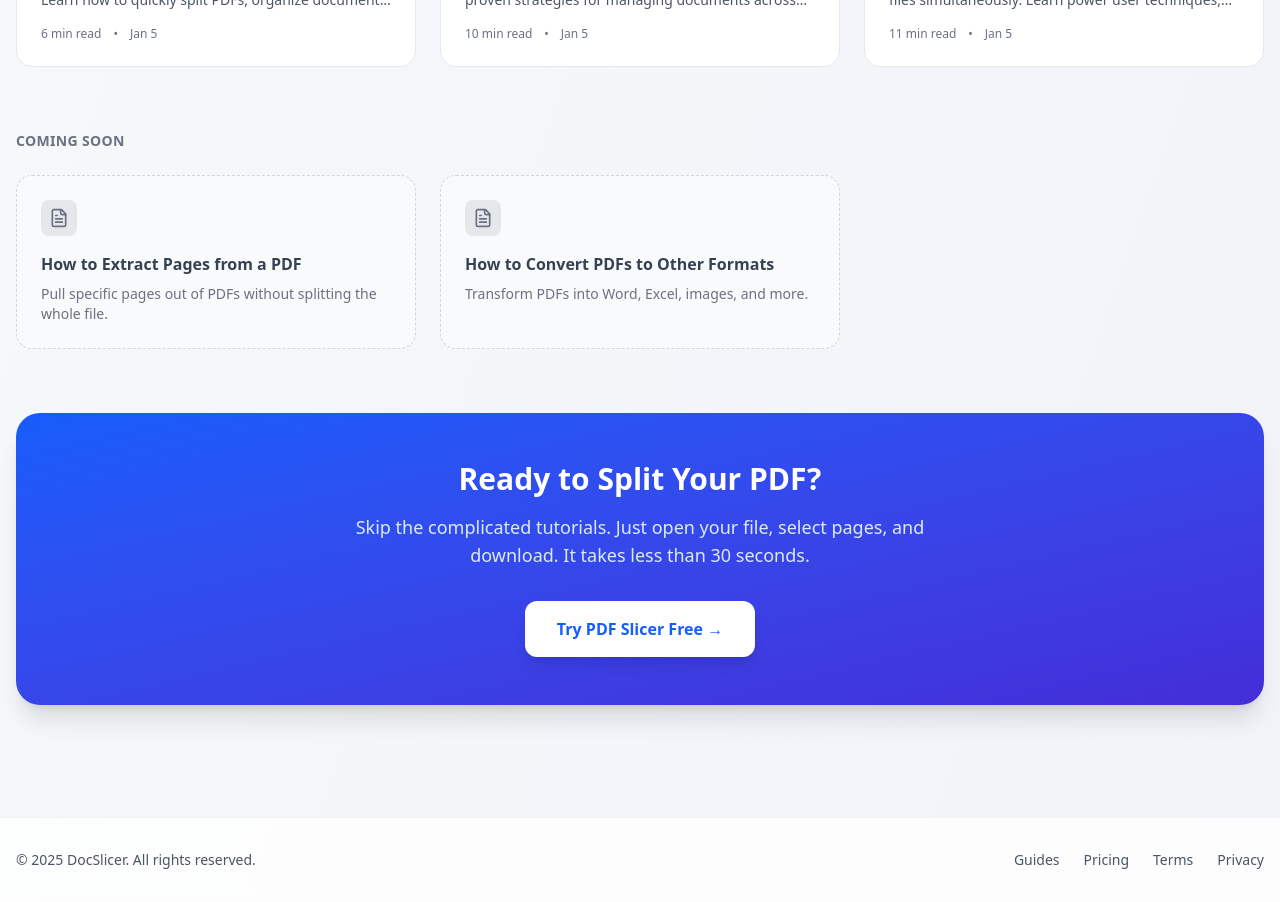
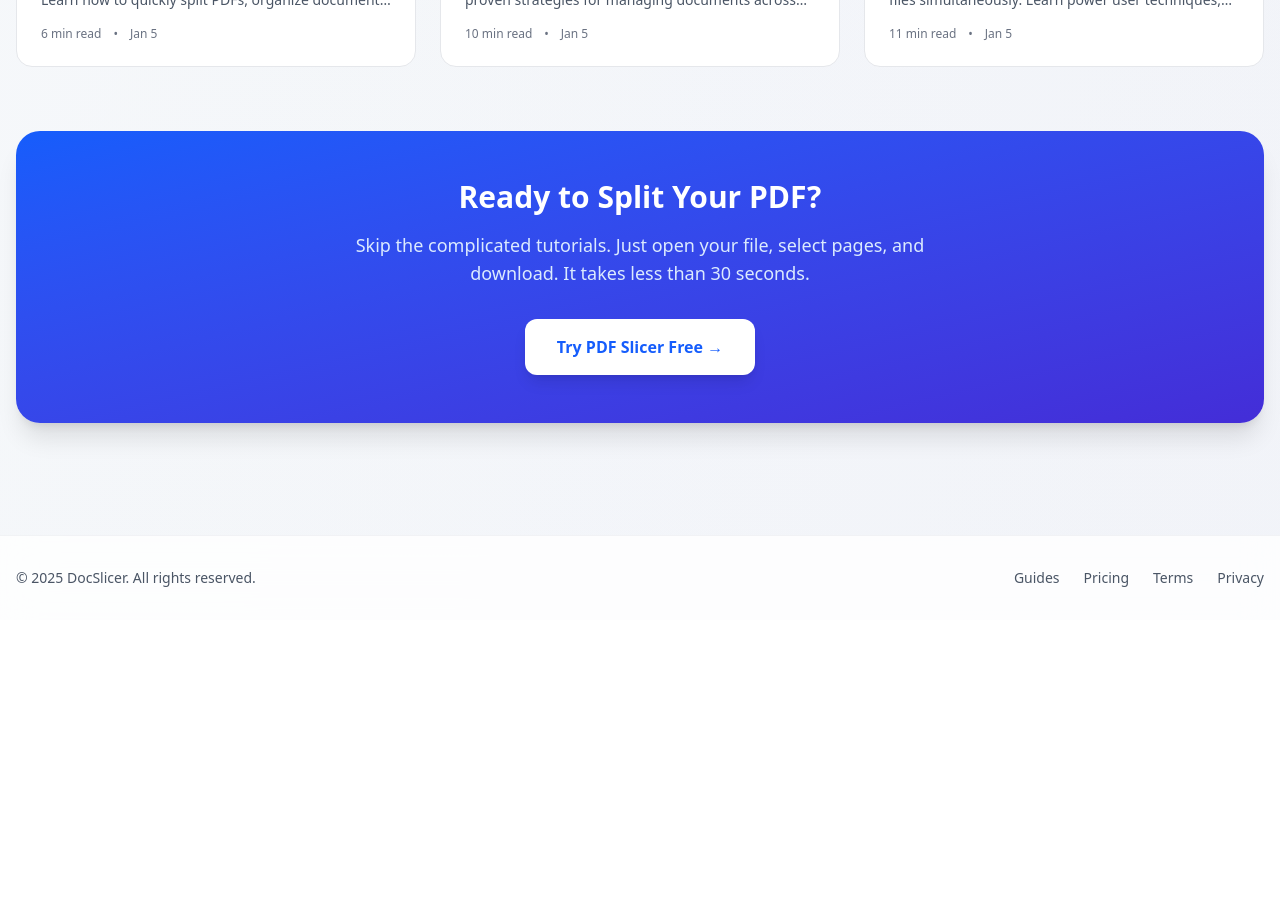
Before and after one commit to JaceG/DocSlicer, a Next.js app in the folder frontend/: page /blog in a window 1280 px wide. Shown: the part 2860-3762 px from the top of the page. After the commit the page ends 3480 px from the top, so only its background shows below. Built offline with nearby package versions, Linux system fonts and the light colour scheme; no server answers.

Commit message:
removed the coming soon section from the blog repository page

```diff
--- a/frontend/app/blog/page.tsx
+++ b/frontend/app/blog/page.tsx
@@ -327,20 +327,6 @@ const blogPosts = [
 	},
 ];
 
-// Upcoming topics for SEO and user engagement
-const upcomingTopics = [
-	{
-		title: 'How to Extract Pages from a PDF',
-		icon: FileText,
-		description: 'Pull specific pages out of PDFs without splitting the whole file.',
-	},
-	{
-		title: 'How to Convert PDFs to Other Formats',
-		icon: FileText,
-		description: 'Transform PDFs into Word, Excel, images, and more.',
-	},
-];
-
 export default function BlogIndex() {
 	return (
 		<div className='min-h-screen bg-gradient-to-br from-gray-50 via-blue-50/20 to-indigo-50/30 dark:from-gray-900 dark:via-blue-950/20 dark:to-indigo-950/30'>
@@ -491,33 +477,6 @@ export default function BlogIndex() {
 					</div>
 				</section>
 
-				{/* Coming Soon Section */}
-				<section className='mb-16'>
-					<h2 className='text-sm font-semibold text-gray-500 dark:text-gray-400 uppercase tracking-wide mb-6'>
-						Coming Soon
-					</h2>
-					<div className='grid md:grid-cols-3 gap-6'>
-						{upcomingTopics.map((topic) => {
-							const IconComponent = topic.icon;
-							return (
-								<div
-									key={topic.title}
-									className='p-6 bg-gray-50 dark:bg-gray-800/30 rounded-2xl border border-dashed border-gray-300 dark:border-gray-700'>
-									<div className='p-2 bg-gray-200 dark:bg-gray-700 rounded-lg w-fit mb-4'>
-										<IconComponent className='h-5 w-5 text-gray-500 dark:text-gray-400' />
-									</div>
-									<h3 className='text-base font-semibold text-gray-700 dark:text-gray-300 mb-2'>
-										{topic.title}
-									</h3>
-									<p className='text-sm text-gray-500 dark:text-gray-500'>
-										{topic.description}
-									</p>
-								</div>
-							);
-						})}
-					</div>
-				</section>
-
 				{/* CTA */}
 				<section className='text-center p-12 bg-gradient-to-br from-blue-600 to-indigo-700 rounded-3xl shadow-xl'>
 					<h2 className='text-3xl font-bold text-white mb-4'>
```
